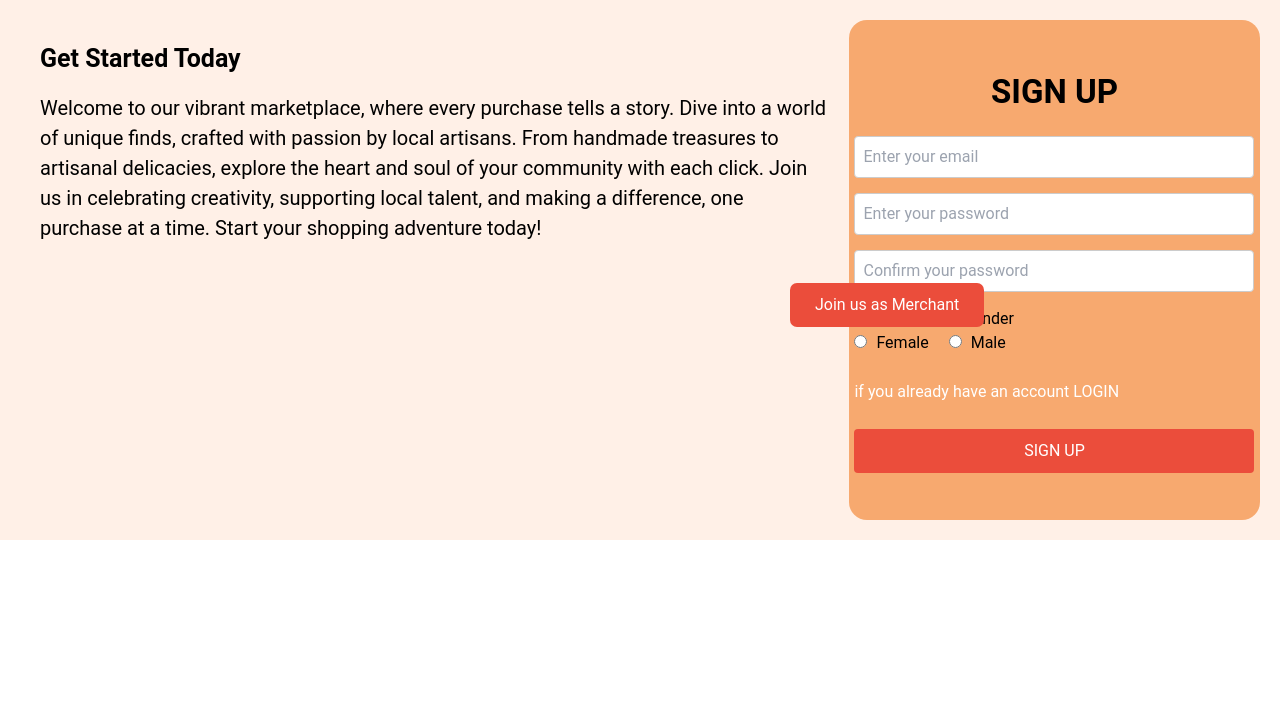
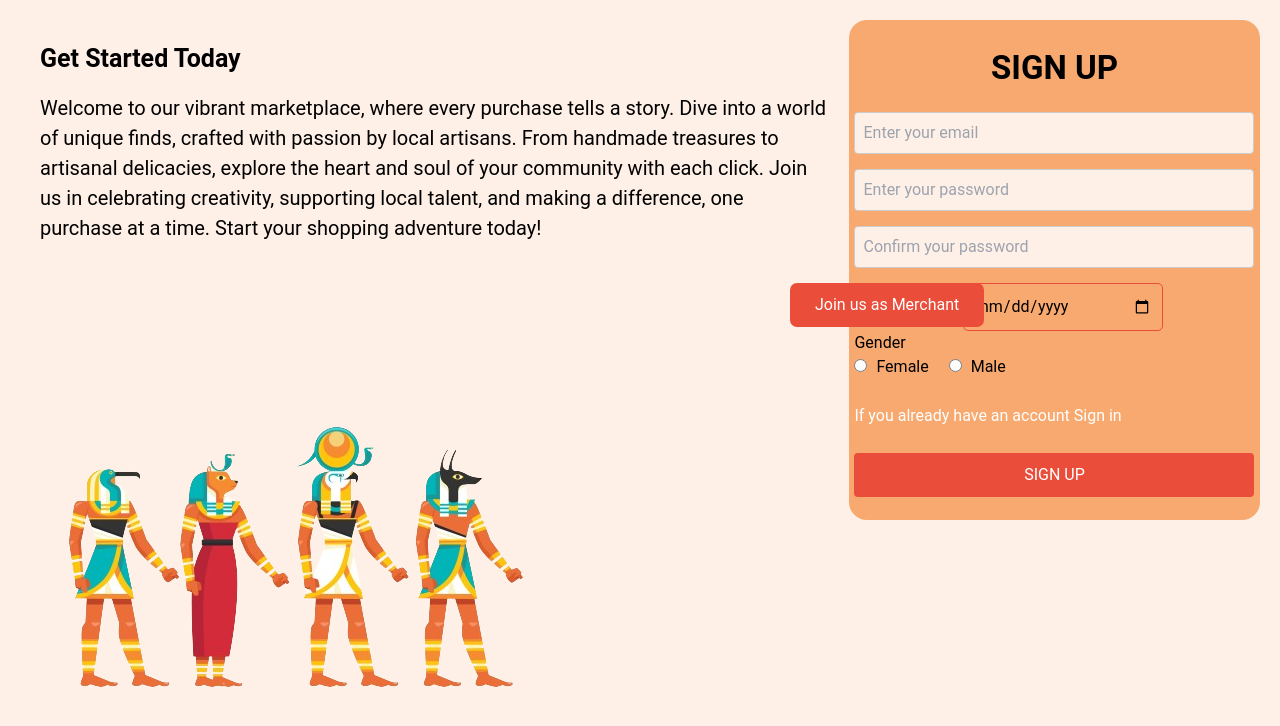
Before and after one commit to nadashabaan/AQAY_Platform, a React (Vite) app in the folder aqay/: page / in a window 1280 px wide. Shown: the top 726 px of the page. Built offline with nearby package versions, Linux system fonts and the light colour scheme.

Commit message:
fix img link ,date  and initiate SignIn page

```diff
--- a/aqay/src/App.jsx
+++ b/aqay/src/App.jsx
@@ -12,11 +12,14 @@ import "./CSS/SignUpC.css";
 import "./CSS/SignUpM.css";
 import SignUpFormC from "./Pages/SignUpC";
 import SignUpFormM from "./Pages/SignUpM";
+import { SignIn } from "./Pages/SignIn";
 
 const router = createBrowserRouter(
   createRoutesFromElements(
-    <Route path="/" element={<SignUpFormC />}>
+    <Route>
+      <Route index element={<SignUpFormC />} />
       <Route path="/SignUpM" element={<SignUpFormM />} />
+      <Route path="/SignIn" element={<SignIn />} />
     </Route>
   )
 );
--- a/aqay/src/CSS/SignUpC.css
+++ b/aqay/src/CSS/SignUpC.css
@@ -76,20 +76,12 @@
   margin-bottom: 15px;
   border: 1px solid #ccc;
   border-radius: 4px;
-}
-
-.signup-form .date-of-birth select {
-  width: calc(33% - 4px);
-  display: inline-block;
-  margin-right: 6px;
-}
-
-.signup-form .date-of-birth select:last-child {
-  margin-right: 0;
+  background-color: #fff0e7;
 }
 
 .signup-form input[type="radio"] {
   margin-right: 5px;
+  background-color: #fff0e7;
 }
 
 .signup-form label {
@@ -123,3 +115,47 @@
 .signup-form a:hover {
   text-decoration: underline;
 }
+/* if you want to hidde the scrollbar uncomment the below section */
+/* ::-webkit-scrollbar {
+  display: none;
+}
+
+* {
+  scrollbar-width: none;
+} */
+
+::-webkit-scrollbar {
+  width: 10px;
+}
+::-webkit-scrollbar-track {
+  background-color: #fff0e7;
+}
+
+::-webkit-scrollbar-thumb {
+  background: #f7a96f;
+  border-radius: 6px;
+}
+
+::-webkit-scrollbar-thumb:hover {
+  background: #eb4d3b;
+}
+
+input[type="date"] {
+  width: 200px; /* set width */
+  padding: 10px; /* set padding */
+  border: 1px solid #eb4d3b; /* set border */
+  border-radius: 5px; /* round corners */
+  background-color: #f7a96f; /* set background color */
+}
+
+/* Optional: Style for when the date input field is focused */
+
+input[type="date"]:focus {
+  border-color: #eb4d3b; /* change border color on focus */
+  /* change background color on focus */
+}
+
+/* Optional: Style for the date input field's arrow */
+/* input[type="date"]::-webkit-calendar-picker-indicator {
+  display: none;
+} */
--- /dev/null
+++ b/aqay/src/Pages/SignIn.jsx
@@ -0,0 +1,5 @@
+import React from "react";
+
+export const SignIn = () => {
+  return <div>SignIn</div>;
+};
--- a/aqay/src/Pages/SignUpC.jsx
+++ b/aqay/src/Pages/SignUpC.jsx
@@ -1,6 +1,6 @@
 import React, { useState } from "react";
-import { Link } from "react-router-dom/dist";
-// import SUC from "./Images/SUC.png";
+import { Link } from "react-router-dom";
+import SUC from "../assets/Images/SUC.png";
 
 function SignUpFormC() {
   const [formData, setFormData] = useState({
@@ -43,7 +43,7 @@ function SignUpFormC() {
             <button>Join us as Merchant</button>
           </Link>
 
-          {/* <img src={SUC} /> */}
+          <img src={SUC} />
         </div>
         <div className="right-section">
           <div className="signup-form">
@@ -60,63 +60,38 @@ function SignUpFormC() {
                 placeholder="Confirm your password"
                 required
               />
-              <label>Date of birth</label>
-              {/*
-              <div className="date-of-birth">
-                <select>
-                  <option value="" disabled selected hidden>
-                    Day
-                  </option>
-                  <option value="1">Monday</option>
-                  <option value="2">Tuesday</option>
-                  <option value="3">Wednesday</option>
-                  <option value="4">Thursday</option>
-                  <option value="5">Friday</option>
-                  <option value="6">Saturday</option>
-                  <option value="7">Sunday</option>
-                </select>
-                <select>
-                  <option value="" disabled selected hidden>
-                    Month
-                  </option>
-                  <option value="1">January</option>
-                  <option value="2">February</option>
-                  <option value="3">March</option>
-                  <option value="4">April</option>
-                  <option value="5">May</option>
-                  <option value="6">June</option>
-                  <option value="7">July</option>
-                  <option value="8">August</option>
-                  <option value="9">September</option>
-                  <option value="10">October</option>
-                  <option value="11">November</option>
-                  <option value="12">December</option>
-                </select>
-                <select>
-                  <option value="">Year</option>
-                  <option value="2000">2000</option>
-                  <option value="2001">2001</option>
-                  <option value="2002">2002</option>
-                  <option value="2003">2003</option>
-                  <option value="2004">2004</option>
-                  <option value="2005">2005</option>
-                  <option value="2006">2006</option>
-                  <option value="2007">2007</option>
-                  <option value="2008">2008</option>
-                  <option value="2009">2009</option>
-                  <option value="2010">2010</option>
-                </select>
-              </div> */}
+              <div>
+                <label>Date of birth</label>
+                <input
+                  className="DOB"
+                  type="date"
+                  required
+                  name="Date of birth"
+                  placeholder="Date of birth"
+                ></input>
+              </div>
               <label>Gender</label>
-              <div>
+              <div className="custom-radio">
                 <label>
-                  <input type="radio" name="gender" value="female" /> Female
+                  <input
+                    className="custom-radio"
+                    type="radio"
+                    name="gender"
+                    value="female"
+                  />{" "}
+                  Female
                 </label>
                 <label>
-                  <input type="radio" name="gender" value="male" /> Male
+                  <input
+                    className="custom-radio"
+                    type="radio"
+                    name="gender"
+                    value="male"
+                  />{" "}
+                  Male
                 </label>
               </div>
-              <a href="/login">if you already have an account LOGIN</a>
+              <Link to="/SignIn">If you already have an account Sign in</Link>
               <button type="submit">SIGN UP</button>
             </form>
           </div>
--- a/aqay/src/Pages/SignUpM.jsx
+++ b/aqay/src/Pages/SignUpM.jsx
@@ -1,4 +1,5 @@
 import React, { useState } from "react";
+import { Link } from "react-router-dom";
 function SignUpFormM() {
   const [formData, setFormData] = useState({
     email: "",
@@ -66,7 +67,7 @@ function SignUpFormM() {
               />
               <label>Gender</label>
 
-              <a href="/login">if you already have an account LOGIN</a>
+              <Link to="/SignIn">If you already have an account Sign in</Link>
               <button type="submit">SIGN UP</button>
             </form>
           </div>
```
Also changed, not shown: aqay/src/assets/Images/SUC.png (renamed from aqay/src/Images/SUC.png).
